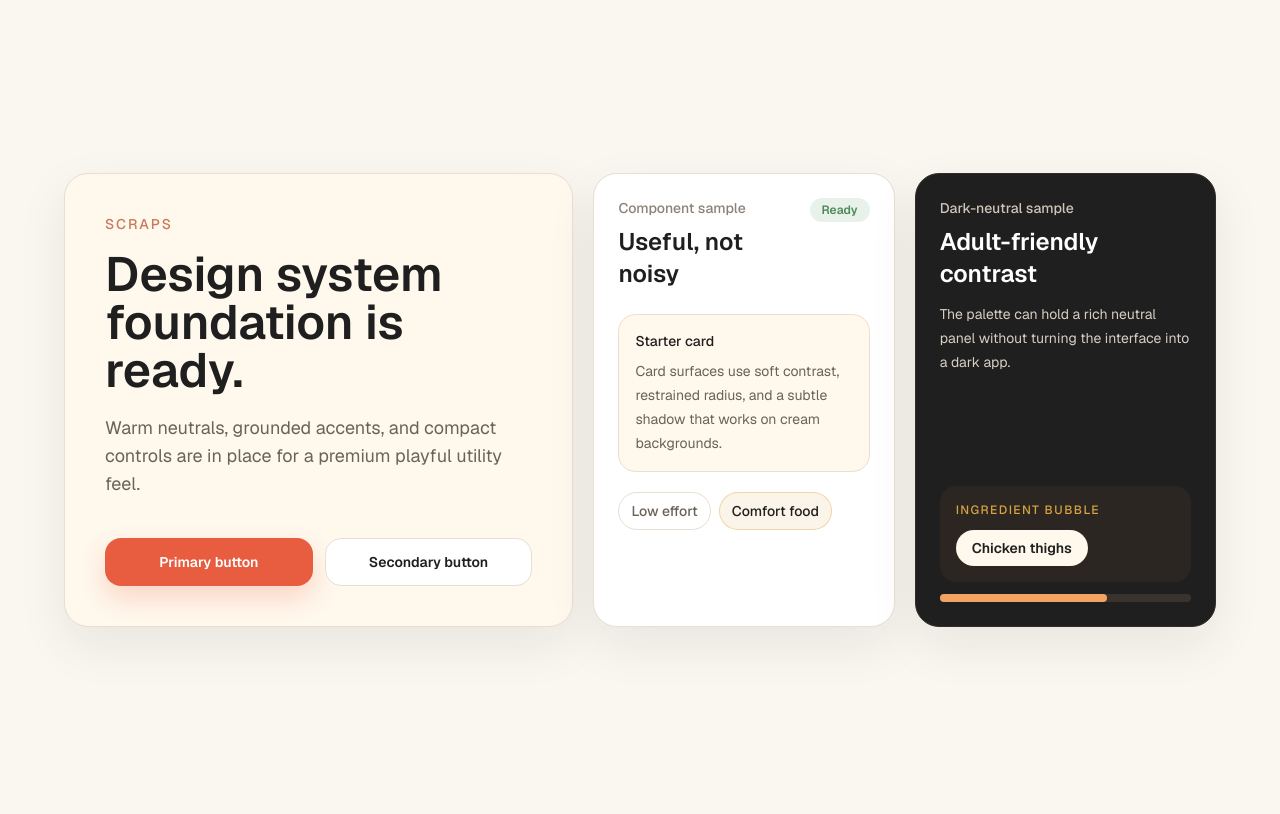
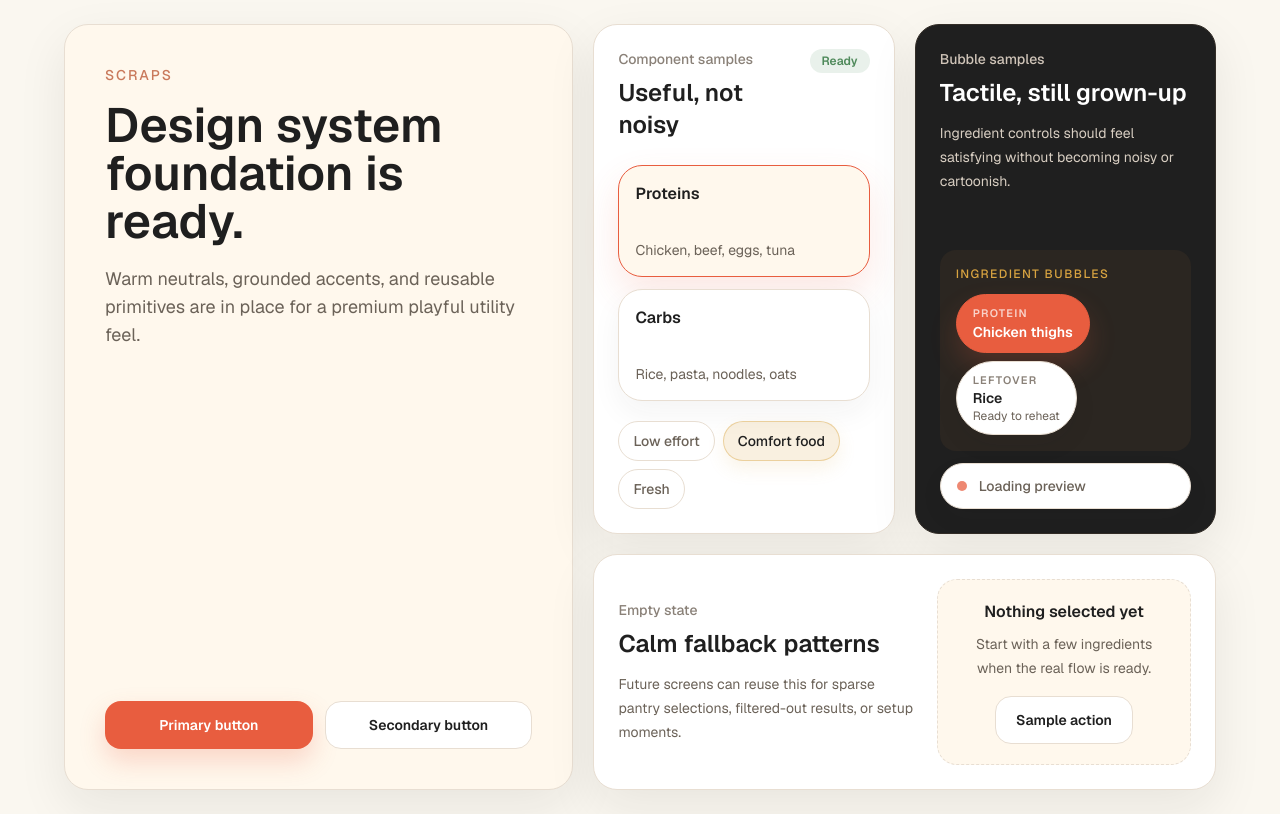
Before and after one commit to thejosht/scraps, a Next.js app: page / in a window 1280 px wide. Built offline with nearby package versions, Linux system fonts and the light colour scheme.

Commit message:
Add reusable UI primitives

```diff
--- a/src/app/page.tsx
+++ b/src/app/page.tsx
@@ -1,9 +1,22 @@
+import { CategoryBubble, IngredientBubble } from "@/components/bubbles";
+import {
+  EmptyState,
+  LoadingState,
+  PrimaryButton,
+  SecondaryButton,
+  SelectableChip,
+  SurfaceCard,
+} from "@/components/ui";
+
 export default function Home() {
   return (
     <main className="scraps-page min-h-dvh px-4 py-6 sm:px-6 lg:px-8">
       <section className="mx-auto flex min-h-[calc(100dvh-3rem)] w-full max-w-6xl items-center">
         <div className="grid w-full gap-5 lg:grid-cols-[0.9fr_1.1fr] lg:items-stretch">
-          <div className="scraps-card-warm flex flex-col justify-between gap-10 p-6 sm:p-8 lg:p-10">
+          <SurfaceCard
+            warm
+            className="flex flex-col justify-between gap-10 p-6 sm:p-8 lg:p-10"
+          >
             <div>
               <p className="mb-4 text-sm font-medium uppercase tracking-[0.14em] text-clay-accent">
                 Scraps
@@ -12,27 +25,23 @@ export default function Home() {
                 Design system foundation is ready.
               </h1>
               <p className="mt-5 max-w-lg text-base leading-7 text-text-secondary sm:text-lg">
-                Warm neutrals, grounded accents, and compact controls are in
+                Warm neutrals, grounded accents, and reusable primitives are in
                 place for a premium playful utility feel.
               </p>
             </div>
 
             <div className="grid gap-3 sm:grid-cols-2 lg:grid-cols-1 xl:grid-cols-2">
-              <button className="min-h-12 rounded-2xl bg-primary-accent px-5 text-sm font-semibold text-white shadow-[0_12px_26px_rgb(232_93_63/0.22)] transition hover:bg-primary-accent-dark">
-                Primary button
-              </button>
-              <button className="min-h-12 rounded-2xl border border-border bg-surface px-5 text-sm font-semibold text-text-primary transition hover:border-primary-accent hover:text-primary-accent">
-                Secondary button
-              </button>
+              <PrimaryButton>Primary button</PrimaryButton>
+              <SecondaryButton>Secondary button</SecondaryButton>
             </div>
-          </div>
+          </SurfaceCard>
 
           <div className="grid gap-5 md:grid-cols-2">
-            <div className="scraps-card p-5 sm:p-6">
+            <SurfaceCard>
               <div className="mb-6 flex items-start justify-between gap-4">
                 <div>
                   <p className="text-sm font-medium text-text-muted">
-                    Component sample
+                    Component samples
                   </p>
                   <h2 className="mt-2 text-2xl font-semibold text-text-primary">
                     Useful, not noisy
@@ -43,54 +52,85 @@ export default function Home() {
                 </span>
               </div>
 
-              <div className="rounded-[1.1rem] border border-border bg-surface-warm p-4">
-                <p className="text-sm font-medium text-text-primary">
-                  Starter card
-                </p>
-                <p className="mt-2 text-sm leading-6 text-text-secondary">
-                  Card surfaces use soft contrast, restrained radius, and a
-                  subtle shadow that works on cream backgrounds.
-                </p>
+              <div className="grid gap-3">
+                <CategoryBubble
+                  selected
+                  title="Proteins"
+                  subtitle="Chicken, beef, eggs, tuna"
+                />
+                <CategoryBubble
+                  title="Carbs"
+                  subtitle="Rice, pasta, noodles, oats"
+                />
               </div>
 
               <div className="mt-5 flex flex-wrap gap-2">
-                <span className="rounded-full border border-border bg-surface px-3 py-2 text-sm font-medium text-text-secondary">
-                  Low effort
-                </span>
-                <span className="rounded-full border border-[rgb(217_164_65/0.38)] bg-[rgb(217_164_65/0.12)] px-3 py-2 text-sm font-medium text-text-primary">
-                  Comfort food
-                </span>
+                <SelectableChip>Low effort</SelectableChip>
+                <SelectableChip selected>Comfort food</SelectableChip>
+                <SelectableChip>Fresh</SelectableChip>
               </div>
-            </div>
+            </SurfaceCard>
 
             <div className="scraps-rounded-card flex flex-col justify-between gap-8 border border-[#332d27] bg-[#1f1f1f] p-5 text-white shadow-subtle sm:p-6">
               <div>
                 <p className="text-sm font-medium text-[#cfc4b8]">
-                  Dark-neutral sample
+                  Bubble samples
                 </p>
                 <h2 className="mt-2 text-2xl font-semibold">
-                  Adult-friendly contrast
+                  Tactile, still grown-up
                 </h2>
                 <p className="mt-3 text-sm leading-6 text-[#d8cec2]">
-                  The palette can hold a rich neutral panel without turning the
-                  interface into a dark app.
+                  Ingredient controls should feel satisfying without becoming
+                  noisy or cartoonish.
                 </p>
               </div>
 
               <div className="grid gap-3">
                 <div className="rounded-2xl bg-[#2b2621] p-4">
                   <p className="text-xs font-medium uppercase tracking-[0.12em] text-[#d9a441]">
-                    Ingredient bubble
+                    Ingredient bubbles
                   </p>
-                  <div className="mt-3 inline-flex rounded-full bg-[#fff8ed] px-4 py-2 text-sm font-semibold text-[#1f1f1f]">
-                    Chicken thighs
+                  <div className="mt-3 flex flex-wrap gap-2">
+                    <IngredientBubble
+                      selected
+                      categoryLabel="Protein"
+                      label="Chicken thighs"
+                    />
+                    <IngredientBubble
+                      categoryLabel="Leftover"
+                      helperText="Ready to reheat"
+                      label="Rice"
+                    />
                   </div>
                 </div>
-                <div className="h-2 rounded-full bg-[#3a332d]">
-                  <div className="h-2 w-2/3 rounded-full bg-soft-orange" />
-                </div>
+                <LoadingState
+                  className="border-[#3a332d] bg-[#2b2621] text-[#d8cec2]"
+                  message="Loading preview"
+                />
               </div>
             </div>
+
+            <SurfaceCard className="md:col-span-2">
+              <div className="grid gap-5 lg:grid-cols-[1fr_0.85fr] lg:items-center">
+                <div>
+                  <p className="text-sm font-medium text-text-muted">
+                    Empty state
+                  </p>
+                  <h2 className="mt-2 text-2xl font-semibold text-text-primary">
+                    Calm fallback patterns
+                  </h2>
+                  <p className="mt-3 max-w-xl text-sm leading-6 text-text-secondary">
+                    Future screens can reuse this for sparse pantry selections,
+                    filtered-out results, or setup moments.
+                  </p>
+                </div>
+                <EmptyState
+                  title="Nothing selected yet"
+                  description="Start with a few ingredients when the real flow is ready."
+                  action={<SecondaryButton className="min-h-10">Sample action</SecondaryButton>}
+                />
+              </div>
+            </SurfaceCard>
           </div>
         </div>
       </section>
--- /dev/null
+++ b/src/components/bubbles/CategoryBubble.tsx
@@ -0,0 +1,43 @@
+"use client";
+
+import type { ButtonHTMLAttributes } from "react";
+
+type CategoryBubbleProps = {
+  className?: string;
+  onClick?: ButtonHTMLAttributes<HTMLButtonElement>["onClick"];
+  selected?: boolean;
+  subtitle?: string;
+  title: string;
+};
+
+export function CategoryBubble({
+  className = "",
+  onClick,
+  selected = false,
+  subtitle,
+  title,
+}: CategoryBubbleProps) {
+  return (
+    <button
+      aria-pressed={selected}
+      className={[
+        "flex min-h-28 w-full flex-col justify-between rounded-card border p-4 text-left",
+        "transition duration-200 ease-out",
+        "hover:-translate-y-0.5 focus-visible:outline-2 focus-visible:outline-offset-2 focus-visible:outline-primary-accent",
+        selected
+          ? "border-primary-accent bg-surface-warm shadow-[0_16px_36px_rgb(232_93_63/0.14)]"
+          : "border-border bg-surface shadow-[0_12px_30px_rgb(31_31_31/0.05)] hover:border-clay-accent hover:bg-surface-warm",
+        className,
+      ].join(" ")}
+      onClick={onClick}
+      type="button"
+    >
+      <span className="text-base font-semibold text-text-primary">{title}</span>
+      {subtitle ? (
+        <span className="mt-3 text-sm leading-5 text-text-secondary">
+          {subtitle}
+        </span>
+      ) : null}
+    </button>
+  );
+}
--- /dev/null
+++ b/src/components/bubbles/IngredientBubble.tsx
@@ -0,0 +1,60 @@
+"use client";
+
+import type { ButtonHTMLAttributes } from "react";
+
+type IngredientBubbleProps = {
+  categoryLabel?: string;
+  className?: string;
+  helperText?: string;
+  label: string;
+  onClick?: ButtonHTMLAttributes<HTMLButtonElement>["onClick"];
+  selected?: boolean;
+};
+
+export function IngredientBubble({
+  categoryLabel,
+  className = "",
+  helperText,
+  label,
+  onClick,
+  selected = false,
+}: IngredientBubbleProps) {
+  return (
+    <button
+      aria-pressed={selected}
+      className={[
+        "group inline-flex min-h-14 min-w-0 flex-col items-start justify-center rounded-full border px-4 py-2.5 text-left",
+        "transition duration-200 ease-out",
+        "hover:-translate-y-0.5 focus-visible:outline-2 focus-visible:outline-offset-2 focus-visible:outline-primary-accent",
+        selected
+          ? "border-primary-accent bg-primary-accent text-white shadow-[0_14px_28px_rgb(232_93_63/0.20)]"
+          : "border-border bg-surface text-text-primary shadow-[0_10px_24px_rgb(31_31_31/0.06)] hover:border-clay-accent hover:bg-surface-warm",
+        className,
+      ].join(" ")}
+      onClick={onClick}
+      type="button"
+    >
+      {categoryLabel ? (
+        <span
+          className={[
+            "text-[0.68rem] font-semibold uppercase tracking-[0.12em]",
+            selected ? "text-white/72" : "text-text-muted",
+          ].join(" ")}
+        >
+          {categoryLabel}
+        </span>
+      ) : null}
+      <span className="truncate text-sm font-semibold">{label}</span>
+      {helperText ? (
+        <span
+          className={[
+            "max-w-full truncate text-xs",
+            selected ? "text-white/76" : "text-text-secondary",
+          ].join(" ")}
+        >
+          {helperText}
+        </span>
+      ) : null}
+    </button>
+  );
+}
--- /dev/null
+++ b/src/components/bubbles/index.ts
@@ -0,0 +1,2 @@
+export * from "./IngredientBubble";
+export * from "./CategoryBubble";
--- /dev/null
+++ b/src/components/ui/EmptyState.tsx
@@ -0,0 +1,30 @@
+import type { ReactNode } from "react";
+
+type EmptyStateProps = {
+  action?: ReactNode;
+  className?: string;
+  description: string;
+  title: string;
+};
+
+export function EmptyState({
+  action,
+  className = "",
+  description,
+  title,
+}: EmptyStateProps) {
+  return (
+    <div
+      className={[
+        "rounded-[1.25rem] border border-dashed border-border bg-surface-warm p-5 text-center",
+        className,
+      ].join(" ")}
+    >
+      <h3 className="text-base font-semibold text-text-primary">{title}</h3>
+      <p className="mx-auto mt-2 max-w-sm text-sm leading-6 text-text-secondary">
+        {description}
+      </p>
+      {action ? <div className="mt-4">{action}</div> : null}
+    </div>
+  );
+}
--- /dev/null
+++ b/src/components/ui/LoadingState.tsx
@@ -0,0 +1,23 @@
+type LoadingStateProps = {
+  className?: string;
+  message: string;
+};
+
+export function LoadingState({ className = "", message }: LoadingStateProps) {
+  return (
+    <div
+      className={[
+        "inline-flex items-center gap-3 rounded-full border border-border bg-surface px-4 py-3",
+        "text-sm font-medium text-text-secondary shadow-[0_10px_24px_rgb(31_31_31/0.05)]",
+        className,
+      ].join(" ")}
+      role="status"
+    >
+      <span
+        className="size-2.5 rounded-full bg-primary-accent motion-safe:animate-pulse"
+        aria-hidden="true"
+      />
+      <span>{message}</span>
+    </div>
+  );
+}
--- /dev/null
+++ b/src/components/ui/PrimaryButton.tsx
@@ -0,0 +1,39 @@
+"use client";
+
+import type { ButtonHTMLAttributes, ReactNode } from "react";
+
+type PrimaryButtonProps = {
+  children: ReactNode;
+  className?: string;
+  disabled?: boolean;
+  onClick?: ButtonHTMLAttributes<HTMLButtonElement>["onClick"];
+  type?: ButtonHTMLAttributes<HTMLButtonElement>["type"];
+};
+
+export function PrimaryButton({
+  children,
+  className = "",
+  disabled = false,
+  onClick,
+  type = "button",
+}: PrimaryButtonProps) {
+  return (
+    <button
+      className={[
+        "inline-flex min-h-12 items-center justify-center rounded-2xl",
+        "bg-primary-accent px-5 text-sm font-semibold text-white",
+        "shadow-[0_12px_26px_rgb(232_93_63/0.22)]",
+        "transition duration-200 ease-out",
+        "hover:bg-primary-accent-dark hover:shadow-[0_14px_30px_rgb(201_72_50/0.20)]",
+        "focus-visible:outline-2 focus-visible:outline-offset-2 focus-visible:outline-primary-accent",
+        "disabled:cursor-not-allowed disabled:bg-clay-accent/45 disabled:text-white/75 disabled:shadow-none",
+        className,
+      ].join(" ")}
+      disabled={disabled}
+      onClick={onClick}
+      type={type}
+    >
+      {children}
+    </button>
+  );
+}
--- /dev/null
+++ b/src/components/ui/SecondaryButton.tsx
@@ -0,0 +1,38 @@
+"use client";
+
+import type { ButtonHTMLAttributes, ReactNode } from "react";
+
+type SecondaryButtonProps = {
+  children: ReactNode;
+  className?: string;
+  disabled?: boolean;
+  onClick?: ButtonHTMLAttributes<HTMLButtonElement>["onClick"];
+  type?: ButtonHTMLAttributes<HTMLButtonElement>["type"];
+};
+
+export function SecondaryButton({
+  children,
+  className = "",
+  disabled = false,
+  onClick,
+  type = "button",
+}: SecondaryButtonProps) {
+  return (
+    <button
+      className={[
+        "inline-flex min-h-12 items-center justify-center rounded-2xl",
+        "border border-border bg-surface px-5 text-sm font-semibold text-text-primary",
+        "transition duration-200 ease-out",
+        "hover:border-primary-accent hover:bg-surface-warm hover:text-primary-accent",
+        "focus-visible:outline-2 focus-visible:outline-offset-2 focus-visible:outline-primary-accent",
+        "disabled:cursor-not-allowed disabled:border-border disabled:bg-surface disabled:text-text-muted",
+        className,
+      ].join(" ")}
+      disabled={disabled}
+      onClick={onClick}
+      type={type}
+    >
+      {children}
+    </button>
+  );
+}
--- /dev/null
+++ b/src/components/ui/SelectableChip.tsx
@@ -0,0 +1,36 @@
+"use client";
+
+import type { ButtonHTMLAttributes, ReactNode } from "react";
+
+type SelectableChipProps = {
+  children: ReactNode;
+  className?: string;
+  onClick?: ButtonHTMLAttributes<HTMLButtonElement>["onClick"];
+  selected?: boolean;
+};
+
+export function SelectableChip({
+  children,
+  className = "",
+  onClick,
+  selected = false,
+}: SelectableChipProps) {
+  return (
+    <button
+      aria-pressed={selected}
+      className={[
+        "inline-flex min-h-10 items-center justify-center rounded-full border px-3.5 py-2",
+        "text-sm font-medium transition duration-200 ease-out",
+        "focus-visible:outline-2 focus-visible:outline-offset-2 focus-visible:outline-primary-accent",
+        selected
+          ? "border-[rgb(217_164_65/0.42)] bg-[rgb(217_164_65/0.16)] text-text-primary shadow-[0_8px_18px_rgb(217_164_65/0.12)]"
+          : "border-border bg-surface text-text-secondary hover:border-primary-accent hover:bg-surface-warm hover:text-text-primary",
+        className,
+      ].join(" ")}
+      onClick={onClick}
+      type="button"
+    >
+      {children}
+    </button>
+  );
+}
--- /dev/null
+++ b/src/components/ui/SurfaceCard.tsx
@@ -0,0 +1,27 @@
+import type { ComponentPropsWithoutRef, ReactNode } from "react";
+
+type SurfaceCardProps = {
+  children: ReactNode;
+  className?: string;
+  warm?: boolean;
+} & ComponentPropsWithoutRef<"div">;
+
+export function SurfaceCard({
+  children,
+  className = "",
+  warm = false,
+  ...props
+}: SurfaceCardProps) {
+  return (
+    <div
+      className={[
+        warm ? "scraps-card-warm" : "scraps-card",
+        "p-5 sm:p-6",
+        className,
+      ].join(" ")}
+      {...props}
+    >
+      {children}
+    </div>
+  );
+}
--- /dev/null
+++ b/src/components/ui/index.ts
@@ -0,0 +1,6 @@
+export * from "./PrimaryButton";
+export * from "./SecondaryButton";
+export * from "./SelectableChip";
+export * from "./SurfaceCard";
+export * from "./EmptyState";
+export * from "./LoadingState";
```
